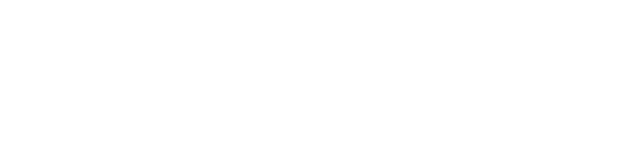
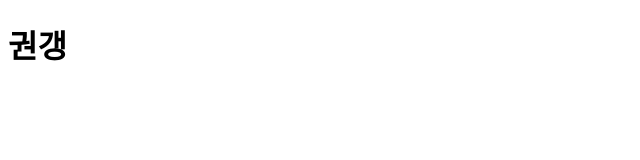
Before and after one commit to oli999/test15, a plain HTML site: page kwongang.html in a window 1280 px wide. Shown: the whole page, without its empty margins (0-640 px from the left). Drawn offline with Linux system fonts and the light colour scheme.

Commit message:
h1 added

```diff
--- a/kwongang.html
+++ b/kwongang.html
@@ -5,6 +5,6 @@
 	<title>kwongang.html</title>
 </head>
 <body>
-
+<h1>권갱</h1>
 </body>
 </html>
```
